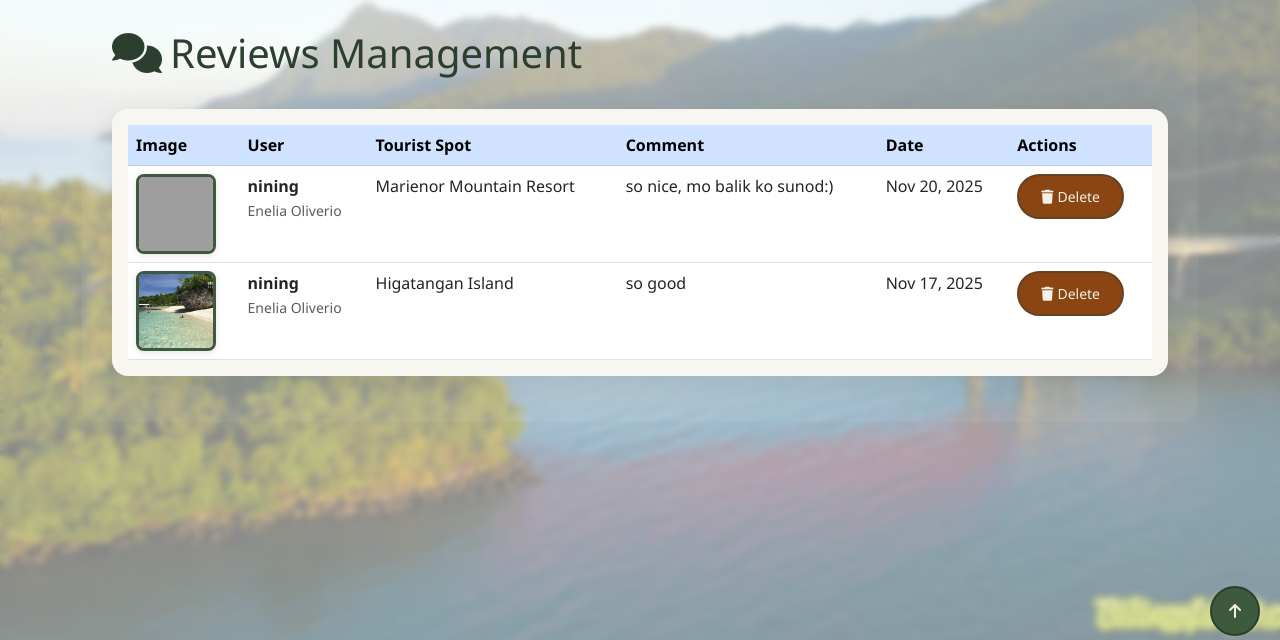
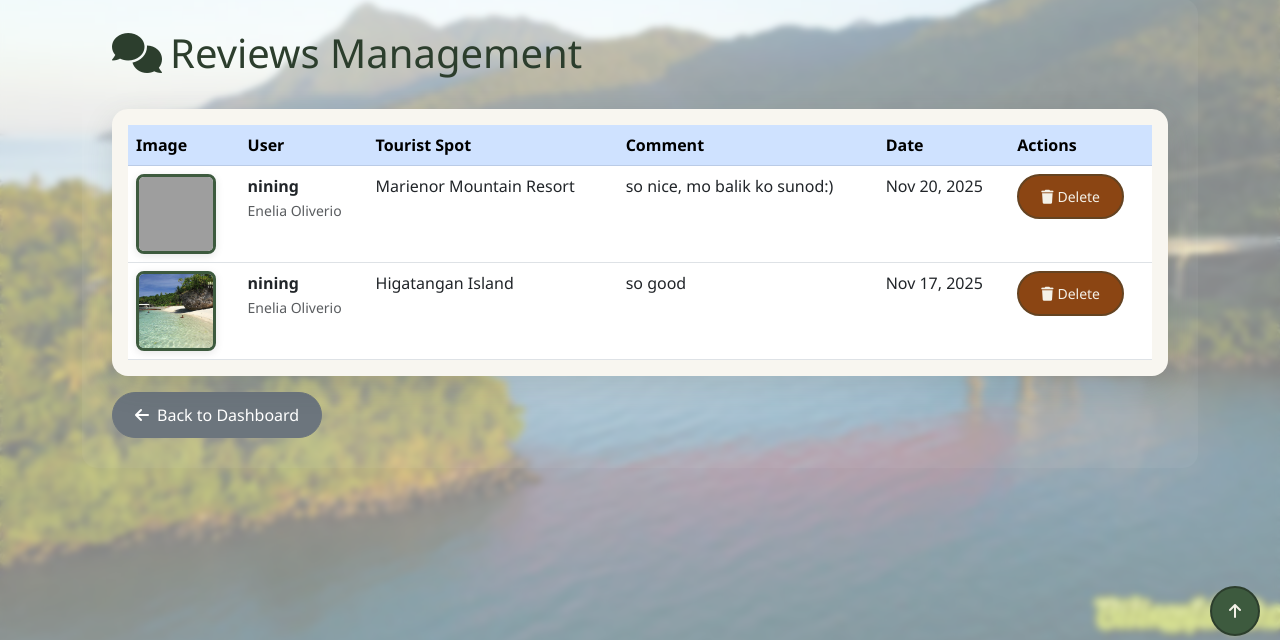
Before and after one commit to christineelaineoliverio081-web/EXPLOREBIL, a Django app: page /admin-dashboard/reviews/ in a window 1280 px wide. Shown: the part 144-784 px from the top of the page. Run offline with Django 5.2, Linux system fonts and the light colour scheme; a user stored in the database is signed in; data comes from the database, SQL or seed files in the repository; grey boxes are pictures that could not be loaded.

Commit message:
Fix back buttons in admin templates

```diff
--- a/tourism/templates/tourism/admin_municipality_list.html
+++ b/tourism/templates/tourism/admin_municipality_list.html
@@ -79,6 +79,8 @@
     </div>
 
     <div class="mt-3">
+        <a href="{% url 'admin_dashboard' %}" class="btn btn-secondary">
+            <i class="fas fa-arrow-left me-2"></i>Back to Dashboard
         </a>
     </div>
 </div>
--- a/tourism/templates/tourism/admin_reviews_list.html
+++ b/tourism/templates/tourism/admin_reviews_list.html
@@ -80,6 +80,8 @@
     </div>
 
     <div class="mt-3">
+        <a href="{% url 'admin_dashboard' %}" class="btn btn-secondary">
+            <i class="fas fa-arrow-left me-2"></i>Back to Dashboard
         </a>
     </div>
 </div>
--- a/tourism/templates/tourism/admin_tourist_spot_list.html
+++ b/tourism/templates/tourism/admin_tourist_spot_list.html
@@ -86,8 +86,8 @@
     </div>
 
     <div class="mt-3">
-
-
+        <a href="{% url 'admin_dashboard' %}" class="btn btn-secondary">
+            <i class="fas fa-arrow-left me-2"></i>Back to Dashboard
         </a>
     </div>
 </div>
```
